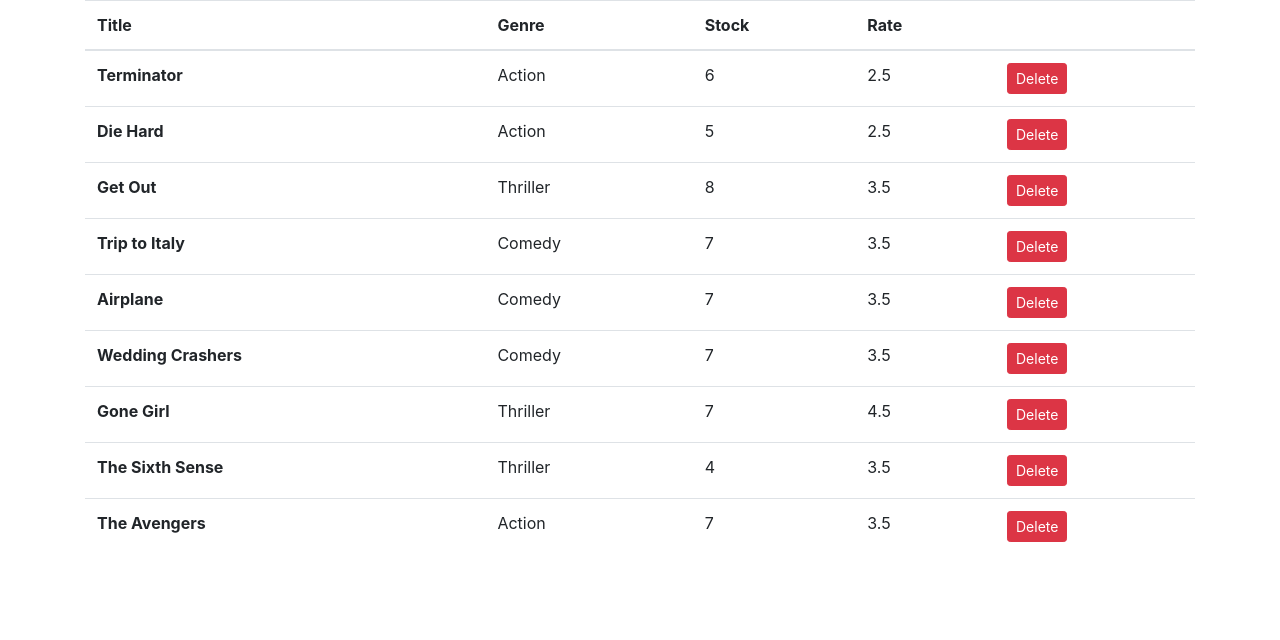
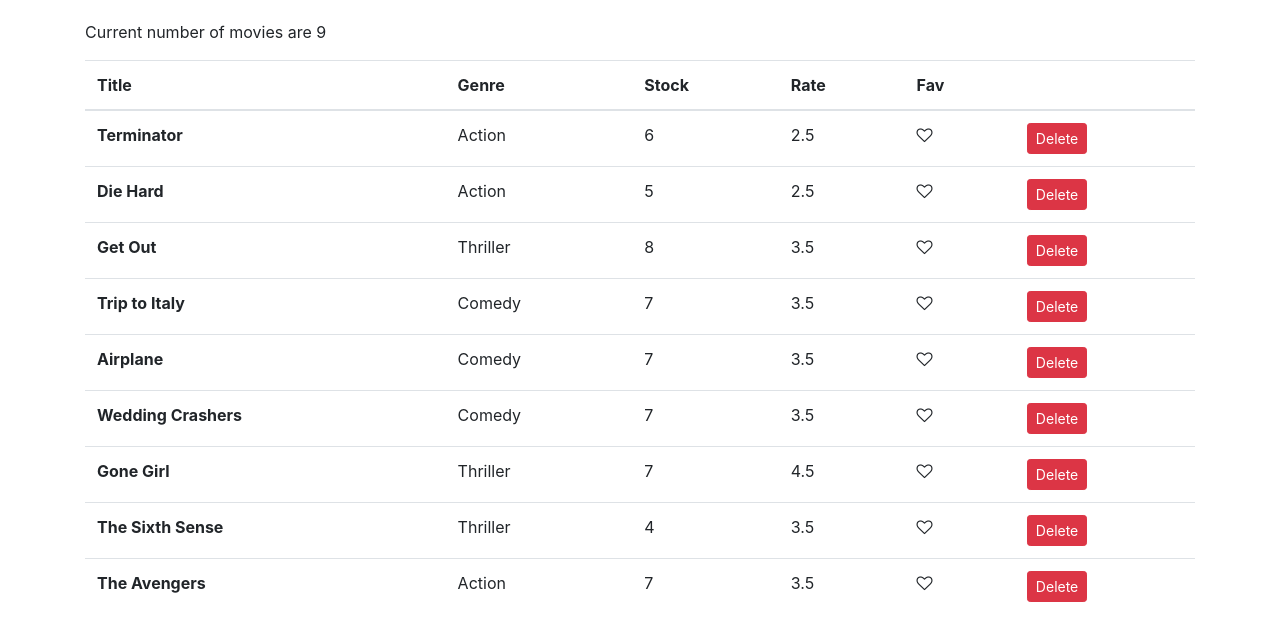
Before and after one commit to MuhammedMujahid/Video-Rental-React-App, a React (Create React App) app: page / in a window 1280 px wide. Shown: the top 640 px of the page. Built offline with nearby package versions, Linux system fonts and the light colour scheme.

Commit message:
added option to favourite a movie

```diff
--- a/src/components/movies.jsx
+++ b/src/components/movies.jsx
@@ -12,7 +12,13 @@
   };
 
   render() {
+    const { length: count } = this.state.movies;
+    if (count === 0) {
+      return <p>There are no movies available</p>;
+    }
     return (
+      <React.Fragment>
+        <p>Current number of movies are {count}</p>
         <table className="table">
           <thead>
             <tr>
@@ -20,6 +26,8 @@
               <th scope="col">Genre</th>
               <th scope="col">Stock</th>
               <th scope="col">Rate</th>
+              <th scope="col">Fav</th>
+
               <th />
             </tr>
           </thead>
@@ -30,6 +38,9 @@
                 <td>{movie.genre.name}</td>
                 <td>{movie.numberInStock}</td>
                 <td>{movie.dailyRentalRate}</td>
+                <td>
+                  <i class="fa fa-heart-o" aria-hidden="true" />
+                </td>
                 <td>
                   <button
                     onClick={() => this.handleDelete(movie)}
@@ -42,6 +53,7 @@
             ))}
           </tbody>
         </table>
+      </React.Fragment>
     );
   }
 }
--- a/src/index.css
+++ b/src/index.css
@@ -1,6 +1,6 @@
 body {
   margin: 0;
-  padding: 0;
+  padding: 20px 0 0 0;
   font-family: -apple-system, BlinkMacSystemFont, "Segoe UI", "Roboto", "Oxygen",
     "Ubuntu", "Cantarell", "Fira Sans", "Droid Sans", "Helvetica Neue",
     sans-serif;
```
Lines whose indentation alone changed are shown as unchanged.
